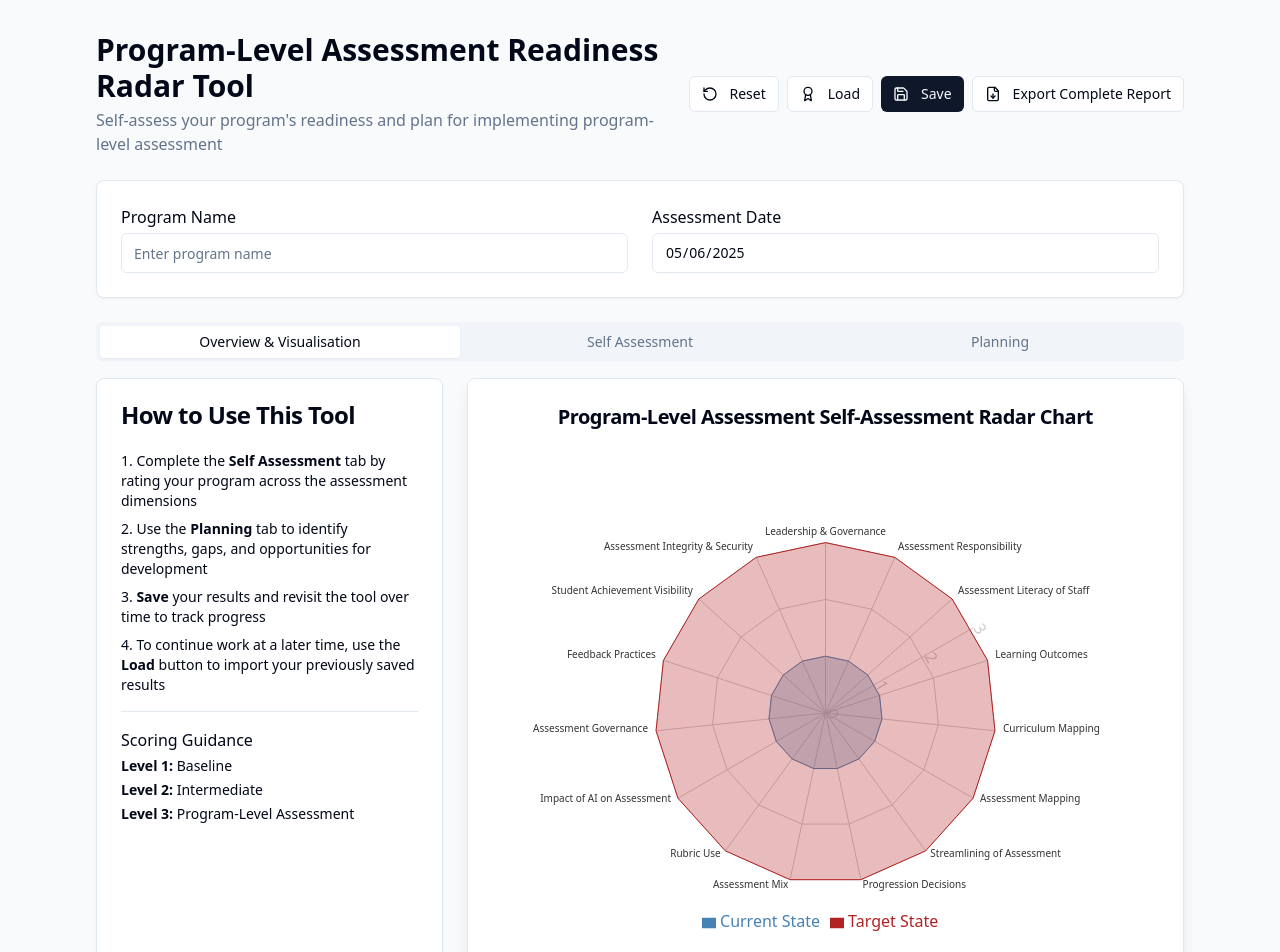
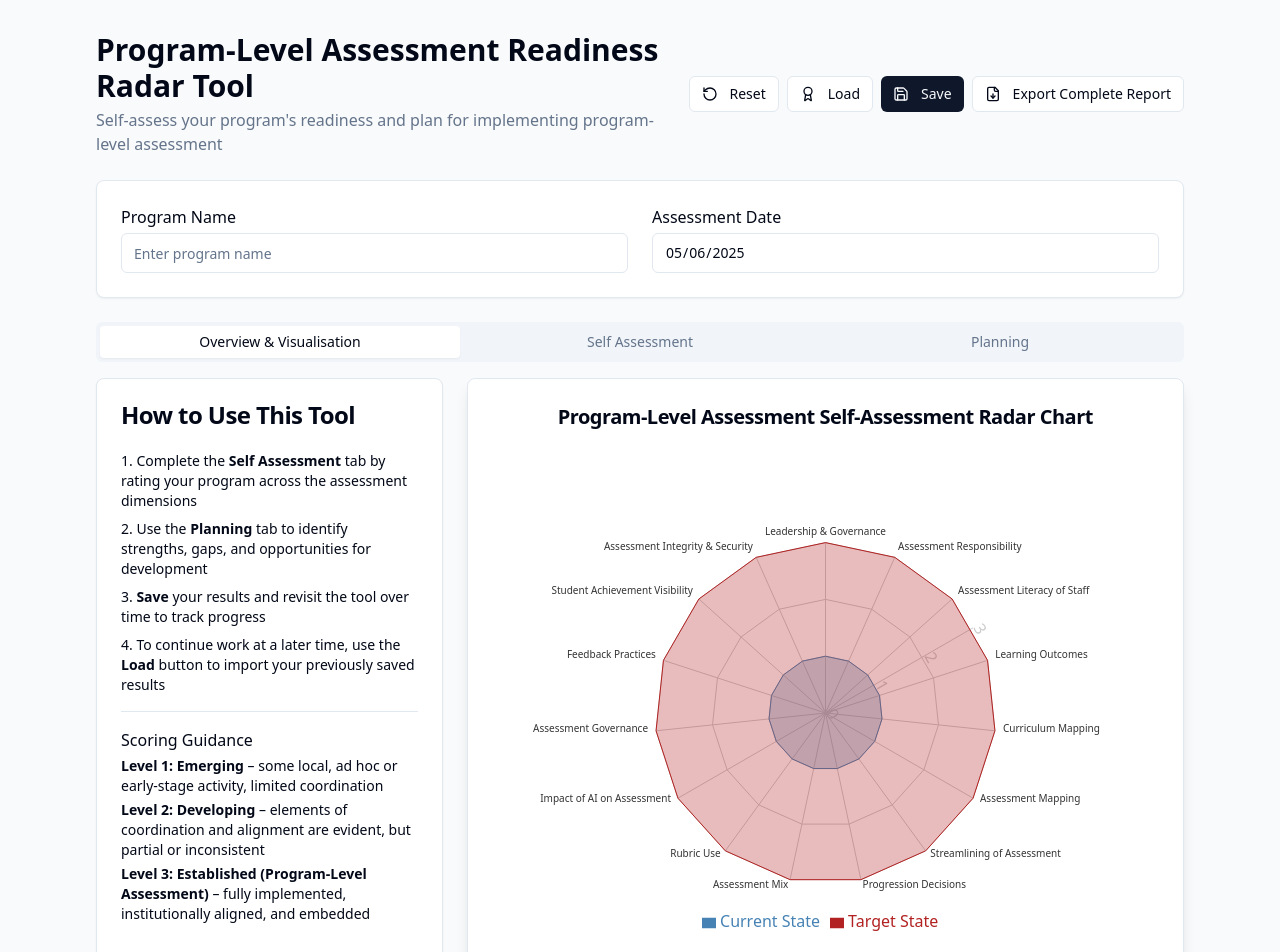
Before and after one commit to dtur0395/readiness-radar-tool, a React (Vite) app: page / in a window 1280 px wide. Shown: the top 952 px of the page. Built offline with nearby package versions, Linux system fonts and the light colour scheme.

Commit message:
Update AssessmentLayout.tsx

```diff
--- a/src/components/AssessmentLayout.tsx
+++ b/src/components/AssessmentLayout.tsx
@@ -152,9 +152,9 @@ const AssessmentLayout: React.FC = () => {
                 <div>
                   <h4 className="font-medium mb-1">Scoring Guidance</h4>
                   <ul className="space-y-1 text-sm">
-                    <li><strong>Level 1:</strong> Baseline</li>
-                    <li><strong>Level 2:</strong> Intermediate</li>
-                    <li><strong>Level 3:</strong> Program-Level Assessment</li>
+                    <li><strong>Level 1: Emerging</strong>  – some local, ad hoc or early-stage activity, limited coordination</li>
+                    <li><strong>Level 2: Developing</strong> – elements of coordination and alignment are evident, but partial or inconsistent</li>
+                    <li><strong>Level 3: Established (Program-Level Assessment)</strong> – fully implemented, institutionally aligned, and embedded</li>
                   </ul>
                 </div>
               </CardContent>
```
